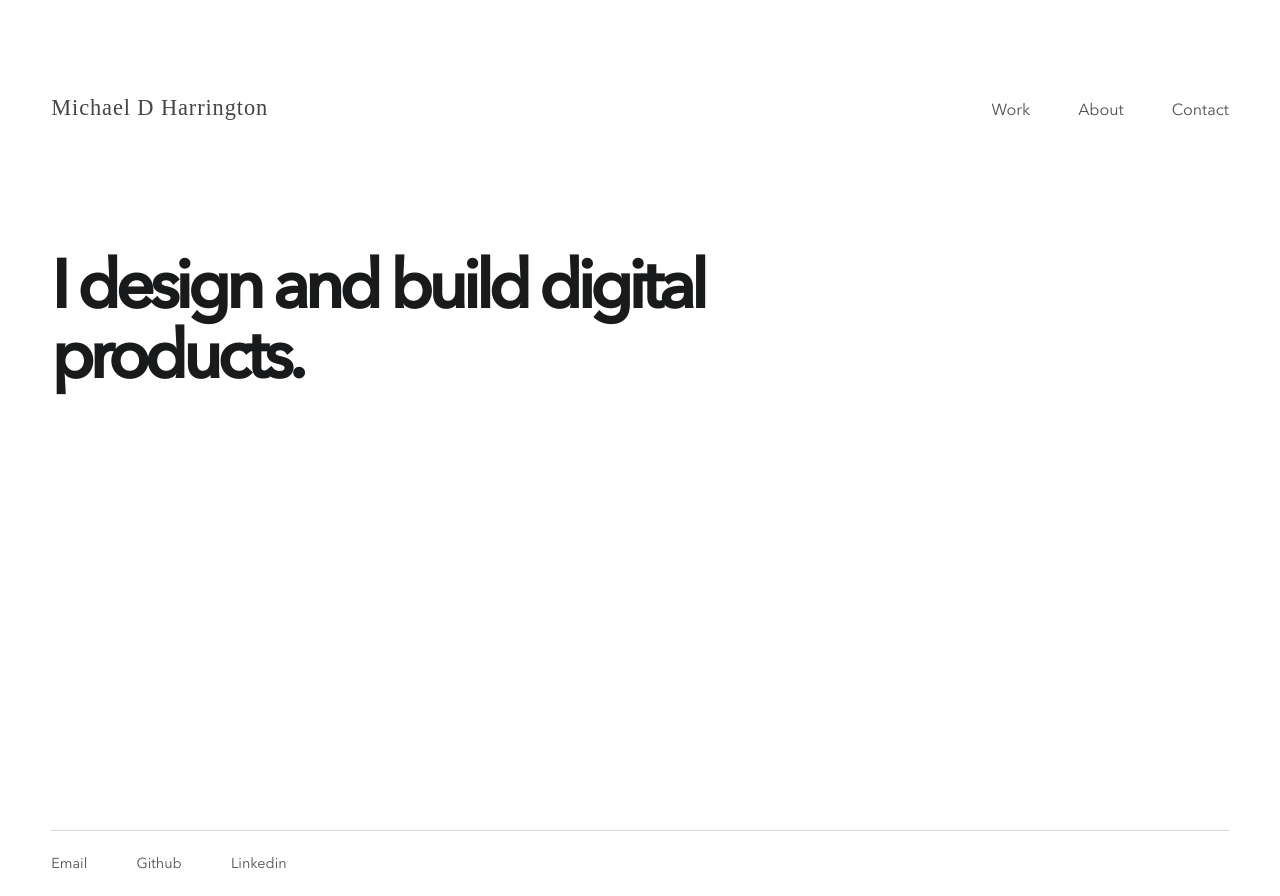
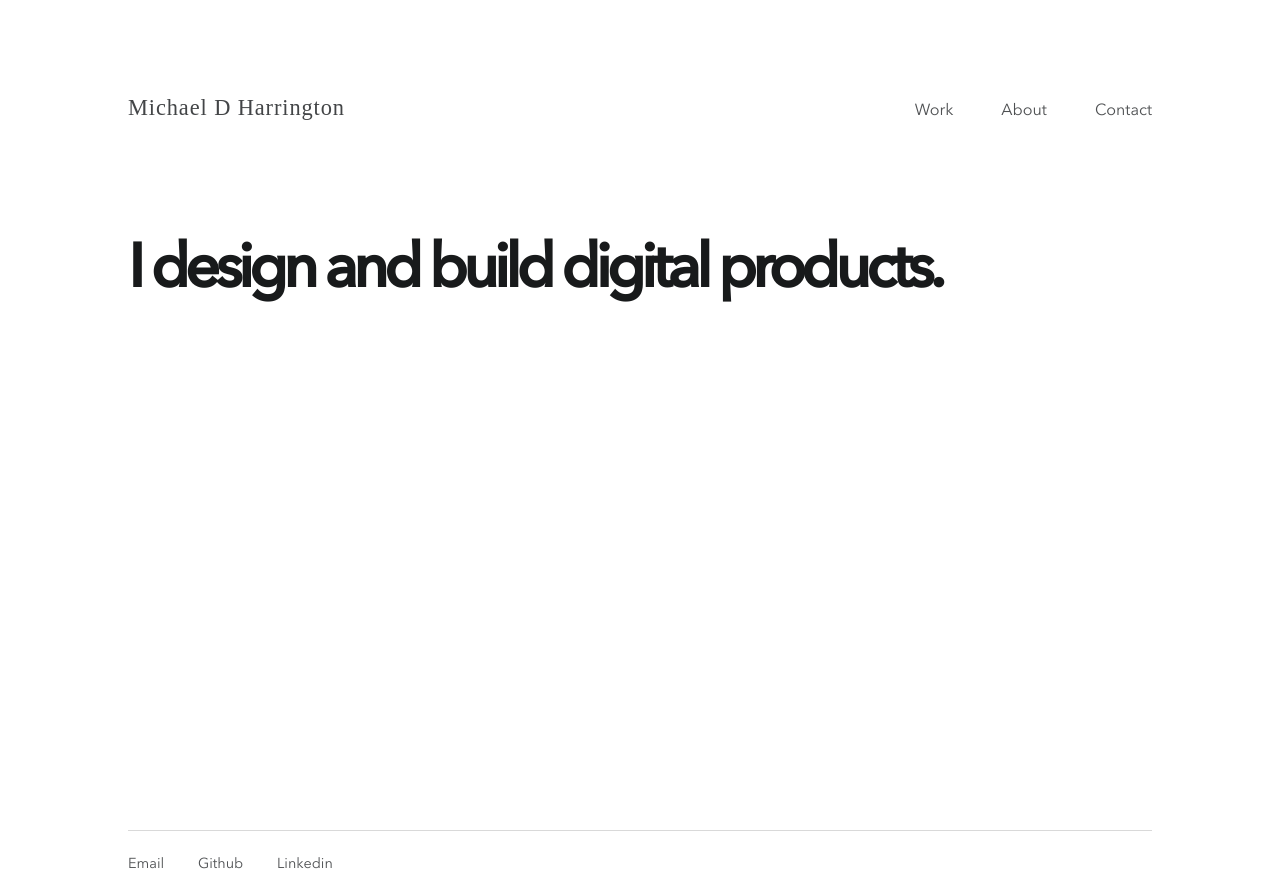
Before and after one commit to michaeldharrington/personalsite, a Django app: page / in a window 1280 px wide. Run offline with Django 3.2, Linux system fonts and the light colour scheme; data that the repository does not hold is empty; some web fonts are replaced.

Commit message:
width update

```diff
--- a/public/static/css/style.css
+++ b/public/static/css/style.css
@@ -67,12 +67,12 @@ img {
   box-sizing: border-box;
   flex-direction: row;
   width: 92vw;
-  max-width: 1330px;
+  max-width: 1024px;
   margin: 6em auto 0;
 }
 .nav{
   width: 100%;
-  margin: 0 auto 3em;
+  margin: 0 auto 2em;
   display: flex;
   align-self: flex-start;
   justify-content: space-between;
@@ -195,13 +195,13 @@ img {
 }
 .intro{
   width: 100%;
-  margin: 0 auto 5em;
+  margin: 0 auto 8em;
 }
 .headline{
-  width: calc(100% * .75 - 1.5rem);
+  width: calc(100% * .85 - 1.5rem);
   font-family: 'AvenirMed';
-  font-size: 5.25vw;
-  line-height: 5.5vw;
+  font-size: 4.75vw;
+  line-height: 5vw;
   margin: 0;
   letter-spacing: -0.35vw;
   min-height: 8vw;
@@ -424,6 +424,7 @@ img {
   flex-flow: wrap;
   justify-content: space-between;
   top: 10px;
+  margin-bottom: 2em;
 }
 .project__tile{
   margin: 0.75vw 0;
```
